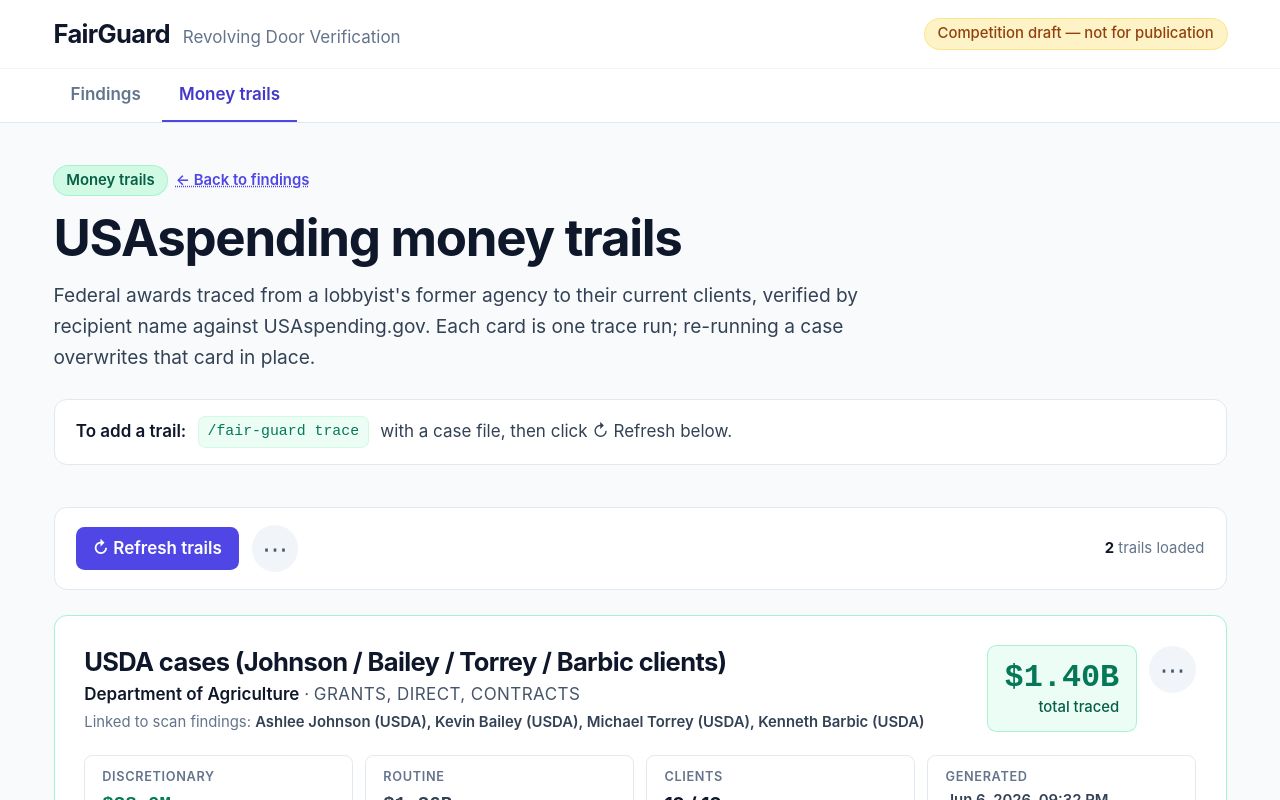
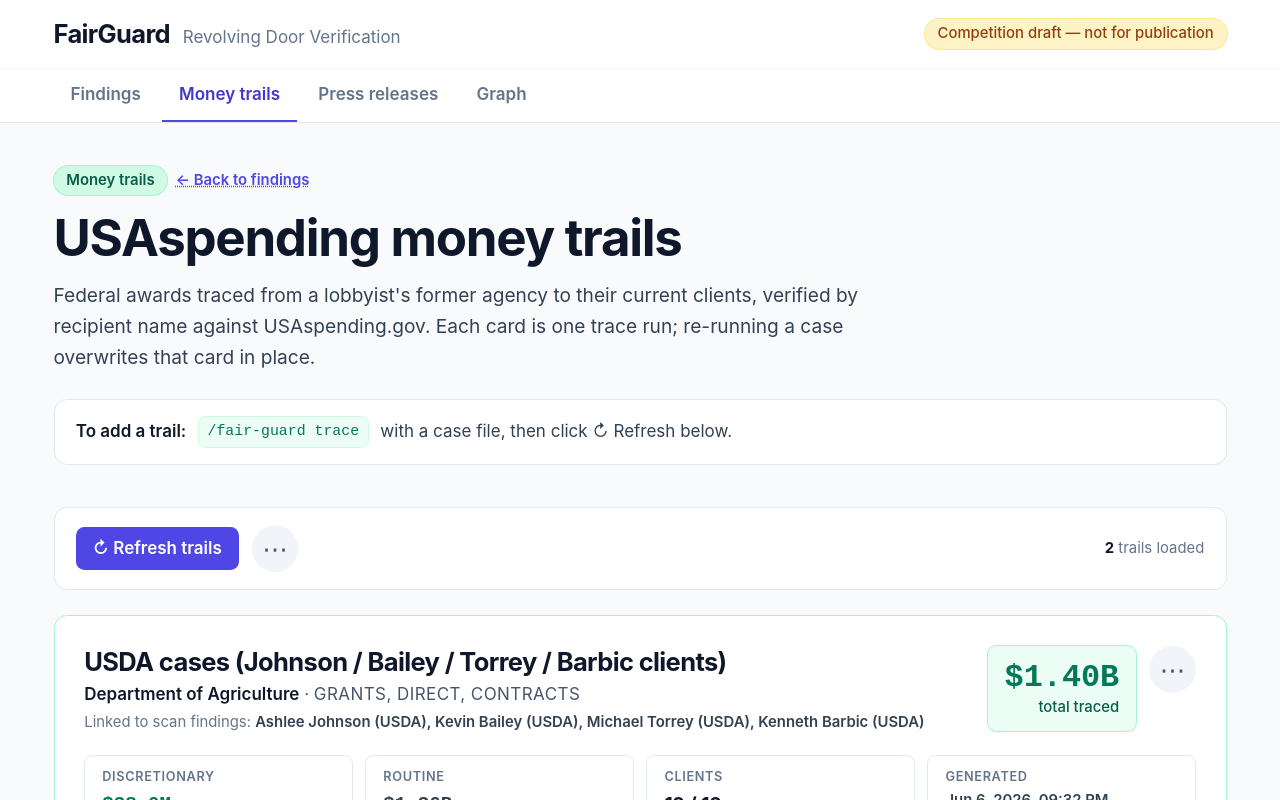
Before and after one commit to MokshitSurana/northwestern-challenge, a Next.js app in the folder web/: page /trails in a window 1280 px wide. Shown: the top 800 px of the page. Built offline with nearby package versions, Linux system fonts and the light colour scheme.

Commit message:
web(nav): add Press releases and Graph tabs alongside Findings and Money trails

```diff
--- a/web/src/app/NavTabs.tsx
+++ b/web/src/app/NavTabs.tsx
@@ -7,6 +7,8 @@ import { clsx } from "clsx"
 const TABS = [
   { href: "/", label: "Findings", description: "Former officials lobbying their old agency" },
   { href: "/trails", label: "Money trails", description: "USAspending awards to those clients" },
+  { href: "/pressrel", label: "Press releases", description: "Congressional press releases mentioning the clients" },
+  { href: "/graph", label: "Graph", description: "Conflict-of-interest network: composes scan + trace + pressrel" },
 ]
 
 export default function NavTabs() {
```
